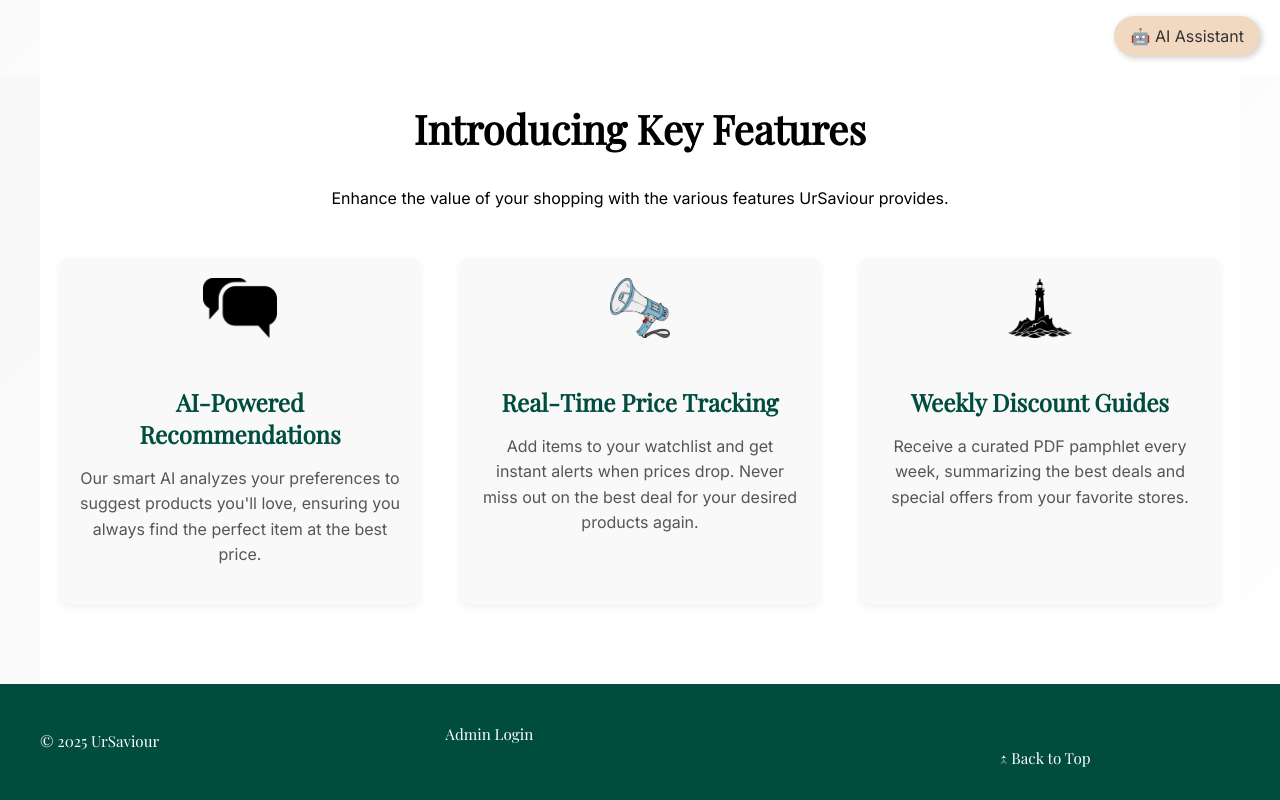
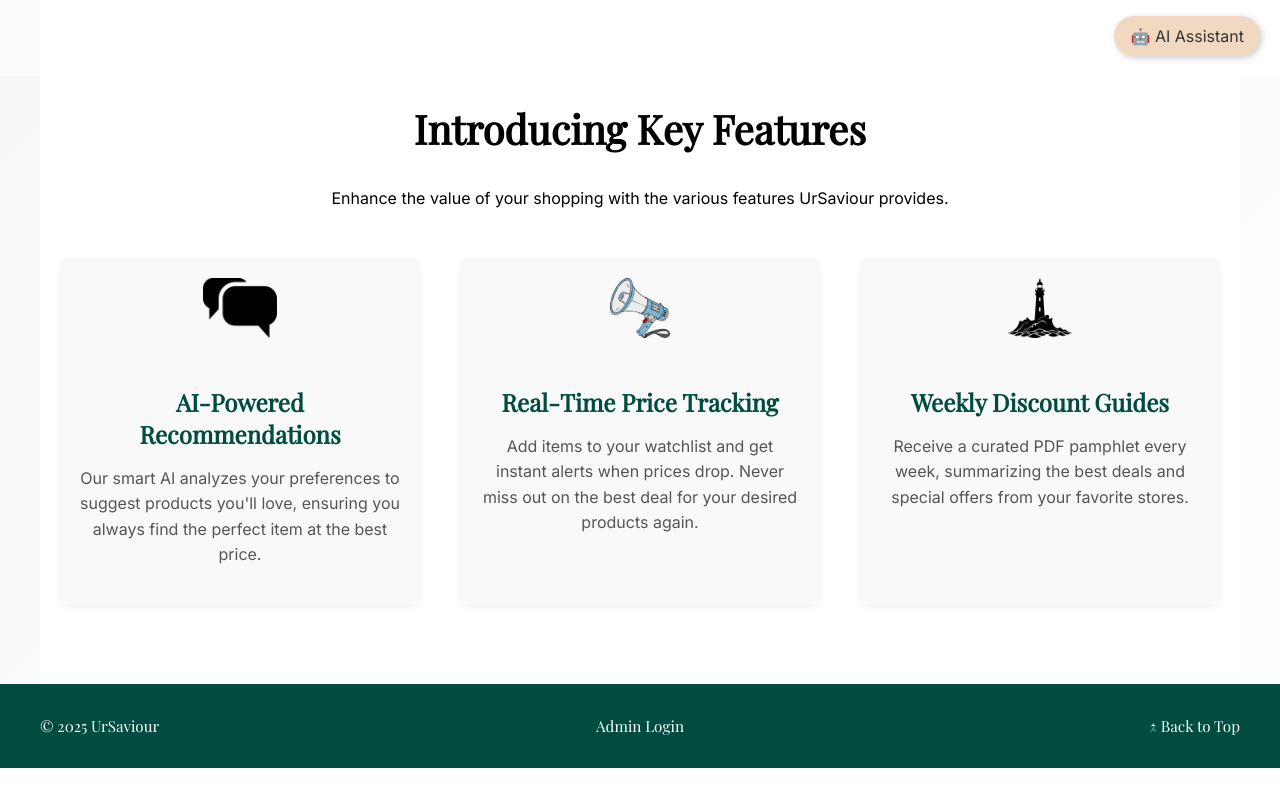
Before and after one commit to JustinCoKA/UrSaviour-Project, a plain HTML site: page frontend/src/index.html in a window 1280 px wide. Shown: the part 724-1524 px from the top of the page. After the commit the page ends 1492 px from the top, so only its background shows below. Drawn offline with nearby package versions, Linux system fonts and the light colour scheme.

Commit message:
fix footer alignment issue

```diff
--- a/frontend/src/css/styles.css
+++ b/frontend/src/css/styles.css
@@ -217,27 +217,33 @@ main {
 .footer-container {
   max-width: 1200px;
   margin: 0 auto;
-  width: 100%;
+  padding: 0 1rem;
   display: flex;
-  flex-wrap: wrap;
-  justify-content: space-between;
-  gap: 1rem;
-  align-items: flex-start;
-  text-align: left;
+  align-items: center;
 }
 
 .footer-column {
-  flex: 1 1 200px;
+  flex: 1;
 }
 
+.footer-column:nth-child(1) {
+  text-align: left;
+}
+.footer-column:nth-child(2) {
+  text-align: center;
+}
+.footer-column:nth-child(3) {
+  text-align: right;
+}
+
+.footer-column p, .footer-column ul {
+  margin: 0;
+}
+
+/* 링크 스타일 */
 .footer-links {
   list-style: none;
   padding: 0;
-  margin: 0;
-}
-
-.footer-links li {
-  margin: 0.5rem 0;
 }
 
 .footer-links a,
@@ -250,12 +256,6 @@ main {
 .footer-links a:hover,
 .back-to-top a:hover {
   color: #90caf9;
-}
-
-.back-to-top {
-  text-align: center;
-  width: 100%;
-  margin-top: 2rem;
 }
 
 /* ==========================================================================
```
